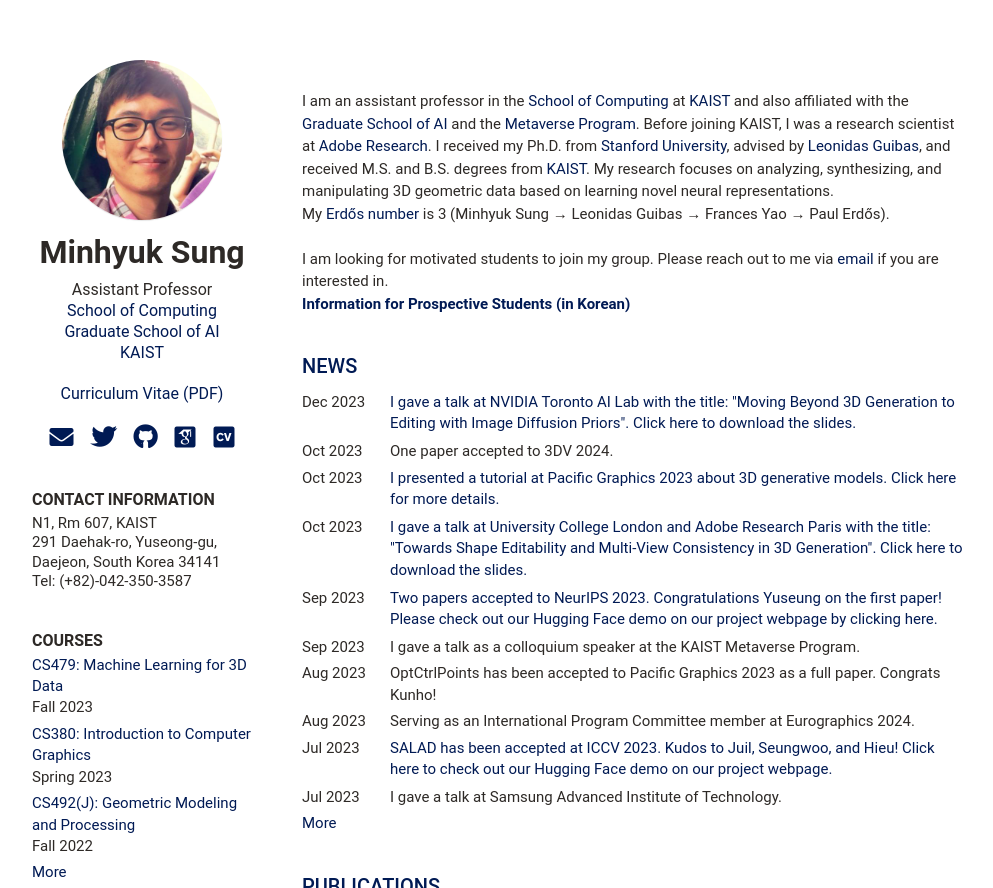
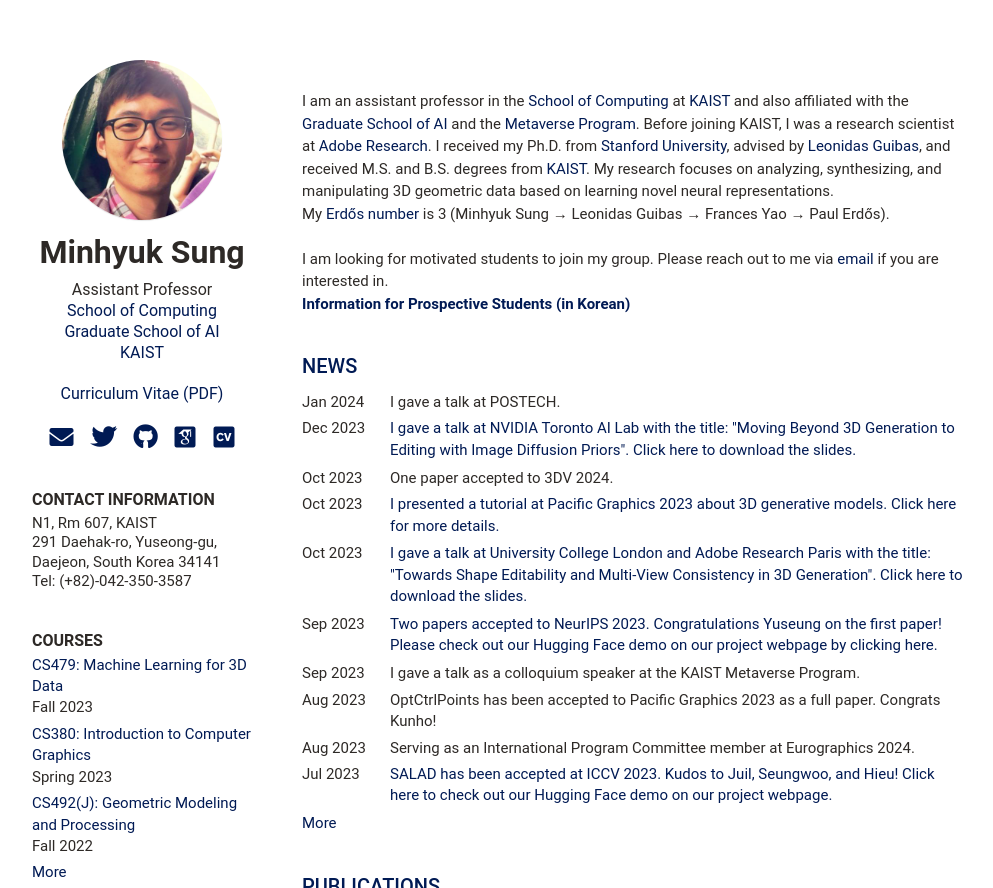
Before and after one commit to mhsung/mhsung.github.io, a Jekyll site: the page built from index.html, in a window 1280 px wide and 900 px high, cut to the strip 0-888 px from the top of the window. Shown: the whole strip, without its empty margins (126-1119 px from the left). Built offline with Jekyll 4.4.1, drawn with Linux system fonts in a browser that asks for light colours; some web fonts are replaced.

Commit message:
Updated.

```diff
--- a/_data/news.yml
+++ b/_data/news.yml
@@ -1,4 +1,6 @@
 news:
+    - title: "I gave a talk at POSTECH."
+      time: Jan 2024
     - title: "I gave a talk at NVIDIA Toronto AI Lab with the title: \"Moving Beyond 3D Generation to Editing with Image Diffusion Priors\". Click here to download the slides."
       time: Dec 2023
       link: https://kaistackr-my.sharepoint.com/:b:/g/personal/mhsung_kaist_ac_kr/EY5JBy6P7D1DlipHY7chcmwBOEFaUNdLvrou5MpQMgVv3w?e=SLcCde
```
